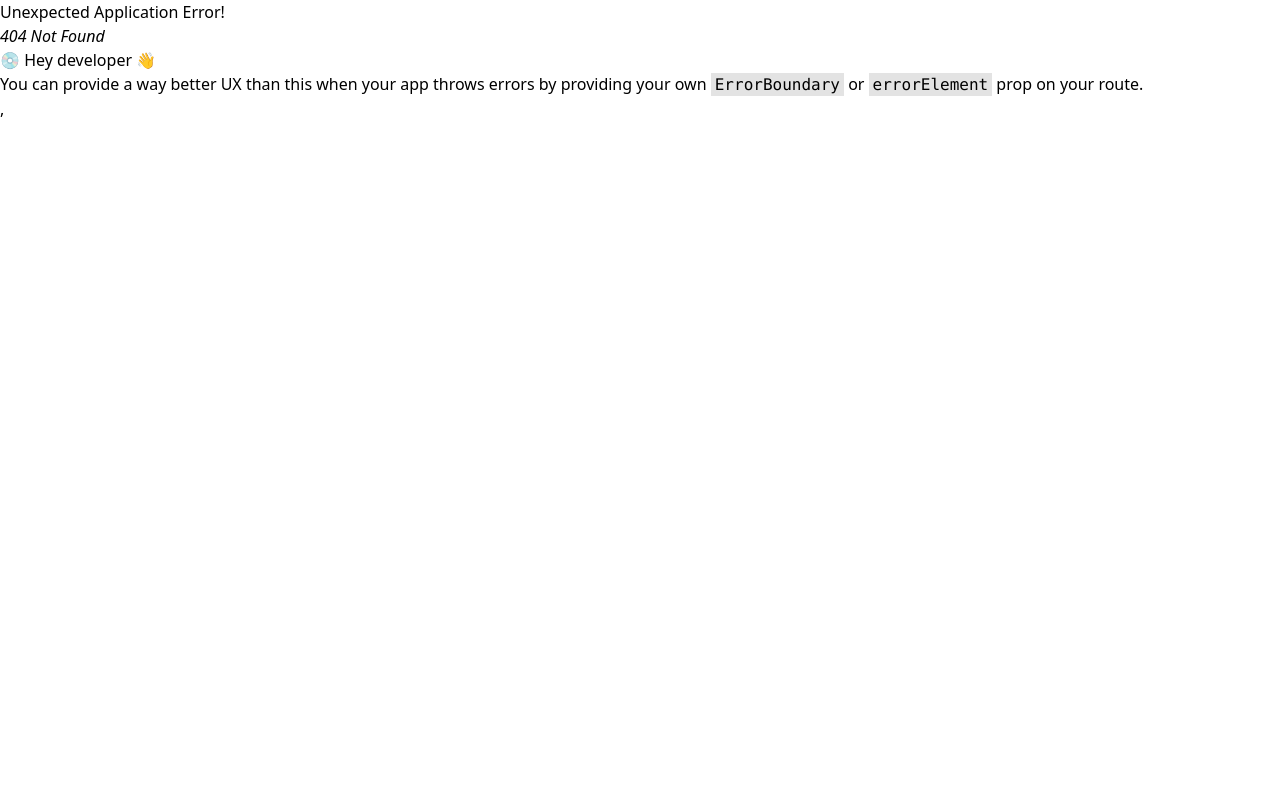
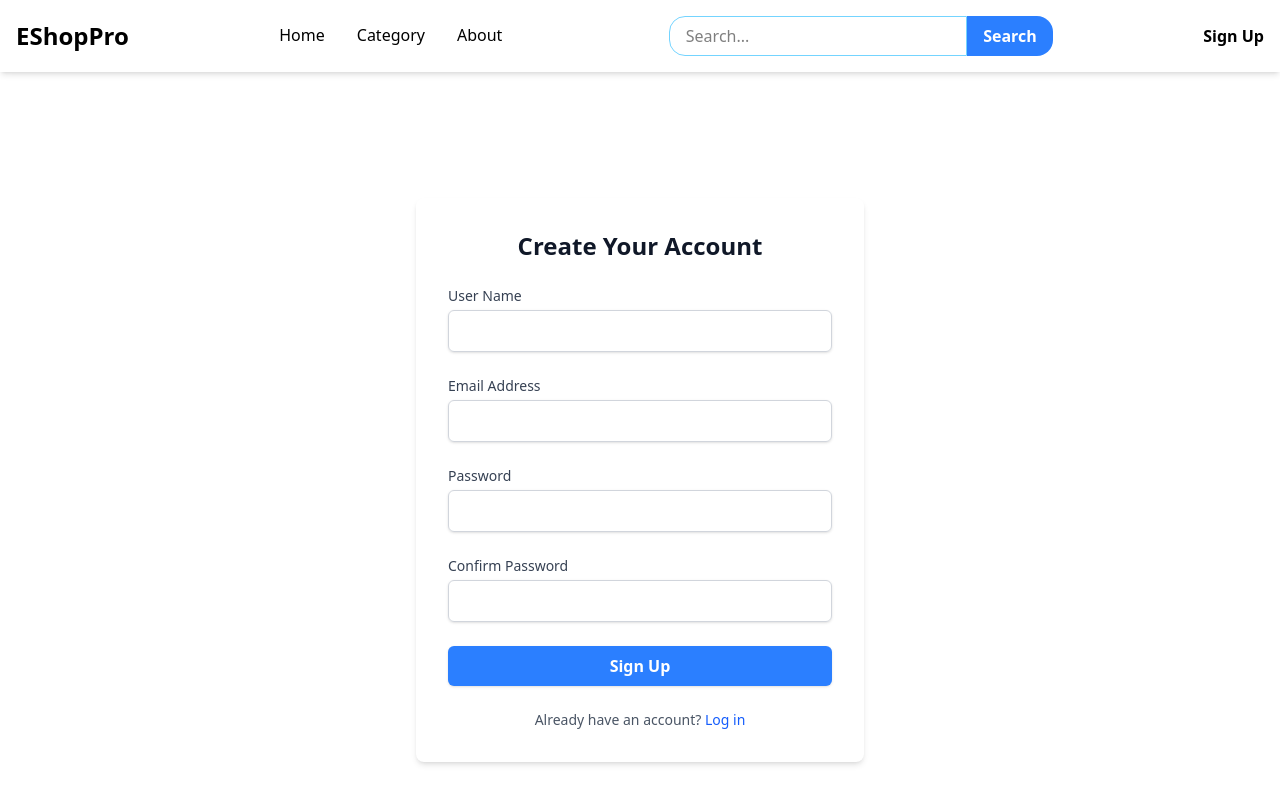
Before and after one commit to nafijur-rahaman/EShop-pro, a React (Vite) app in the folder Frontend/eshop-pro/: page /signin in a window 1280 px wide. Before the commit this address had no page. Shown: the top 800 px of the page. Built offline with nearby package versions, Linux system fonts and the light colour scheme.

Commit message:
Sign in interface added

```diff
--- a/Frontend/eshop-pro/src/Components/Hero.jsx
+++ b/Frontend/eshop-pro/src/Components/Hero.jsx
@@ -73,6 +73,8 @@
           ))}
         </div>
       </div>
+
+      {/* Animated text */}
       <div className="text-center mt-4">
         <AnimatedText
           text="Welcome to Our Shop"
--- a/Frontend/eshop-pro/src/Components/Navbar.jsx
+++ b/Frontend/eshop-pro/src/Components/Navbar.jsx
@@ -44,12 +44,13 @@
 
         <div>
           <Link
-            to="/signup"
+            to="/signin"
             className="font-bold border-b-2 border-transparent hover:border-black cursor-pointer transform transition-transform hover:-translate-y-1 hover:scale-110"
           >
             Sign Up
           </Link>
         </div>
+
       </div>
     </nav>
   );
--- /dev/null
+++ b/Frontend/eshop-pro/src/Page/SignIn.jsx
@@ -0,0 +1,159 @@
+import React, { useState } from "react";
+
+function SignUpForm() {
+  // State to hold the form data
+  const [formData, setFormData] = useState({
+    userName: "",
+    lastName: "",
+    email: "",
+    password: "",
+    confirmPassword: "",
+  });
+
+  // A single handler function to update state for all inputs
+  const handleChange = (e) => {
+    const { name, value } = e.target;
+    setFormData((prevData) => ({
+      ...prevData,
+      [name]: value,
+    }));
+  };
+
+  // Handler for form submission
+  const handleSubmit = (e) => {
+    e.preventDefault(); // Prevent default form submission (page reload)
+
+    // Simple validation
+    if (formData.password !== formData.confirmPassword) {
+      alert("Passwords do not match!");
+      return;
+    }
+
+    // On successful sign-up, you would typically send `formData` to your server/API
+    console.log("Form data submitted:", formData);
+    alert("Sign-up successful! (Check the console for data)");
+
+    // Clear the form (optional)
+    setFormData({
+      userName: "",
+      lastName: "",
+      email: "",
+      password: "",
+      confirmPassword: "",
+    });
+  };
+
+  return (
+    <div className="flex items-center justify-center min-h-screen">
+      <div className="w-full max-w-md p-8 space-y-6 bg-white rounded-lg shadow-md">
+        {/* Header */}
+        <h2 className="text-2xl font-bold text-center text-gray-900">
+          Create Your Account
+        </h2>
+
+        {/* Form */}
+        <form onSubmit={handleSubmit} className="space-y-6">
+          {/* First Name & Last Name (Side-by-Side) */}
+
+          <div>
+            <label
+              htmlFor="userName"
+              className="block text-sm font-medium text-gray-700"
+            >
+              User Name
+            </label>
+            <input
+              id="userName"
+              name="userName"
+              type="text"
+              required
+              value={formData.userName}
+              onChange={handleChange}
+              className="w-full px-3 py-2 mt-1 border border-gray-300 rounded-md shadow-sm focus:outline-none focus:ring-blue-500 focus:border-blue-500"
+            />
+          </div>
+
+          {/* Email */}
+          <div>
+            <label
+              htmlFor="email"
+              className="block text-sm font-medium text-gray-700"
+            >
+              Email Address
+            </label>
+            <input
+              id="email"
+              name="email"
+              type="email"
+              autoComplete="email"
+              required
+              value={formData.email}
+              onChange={handleChange}
+              className="w-full px-3 py-2 mt-1 border border-gray-300 rounded-md shadow-sm focus:outline-none focus:ring-blue-500 focus:border-blue-500"
+            />
+          </div>
+
+          {/* Password */}
+          <div>
+            <label
+              htmlFor="password"
+              className="block text-sm font-medium text-gray-700"
+            >
+              Password
+            </label>
+            <input
+              id="password"
+              name="password"
+              type="password"
+              autoComplete="new-password"
+              required
+              value={formData.password}
+              onChange={handleChange}
+              className="w-full px-3 py-2 mt-1 border border-gray-300 rounded-md shadow-sm focus:outline-none focus:ring-blue-500 focus:border-blue-500"
+            />
+          </div>
+
+          {/* Confirm Password */}
+          <div>
+            <label
+              htmlFor="confirmPassword"
+              className="block text-sm font-medium text-gray-700"
+            >
+              Confirm Password
+            </label>
+            <input
+              id="confirmPassword"
+              name="confirmPassword"
+              type="password"
+              autoComplete="new-password"
+              required
+              value={formData.confirmPassword}
+              onChange={handleChange}
+              className="w-full px-3 py-2 mt-1 border border-gray-300 rounded-md shadow-sm focus:outline-none focus:ring-blue-500 focus:border-blue-500"
+            />
+          </div>
+
+          {/* Submit Button */}
+          <div>
+            <button
+              type="submit"
+              className="w-full px-4 py-2 font-semibold text-white bg-blue-500 rounded-md shadow-sm hover:bg-blue-600 focus:outline-none focus:ring-2 focus:ring-blue-500 focus:ring-offset-2 hover:scale-105 transition-transform transform cursor-pointer"
+            >
+              Sign Up
+            </button>
+          </div>
+        </form>
+
+        {/* Footer Link */}
+        <p className="text-sm text-center text-gray-600">
+          Already have an account?{" "}
+          <a href="#" className="font-medium text-blue-600 hover:underline">
+            Log in
+          </a>
+        </p>
+      </div>
+    </div>
+  );
+}
+
+export default SignUpForm;
```
Also changed, not shown: Frontend/eshop-pro/src/Router/router.jsx (+5 -3 lines).
